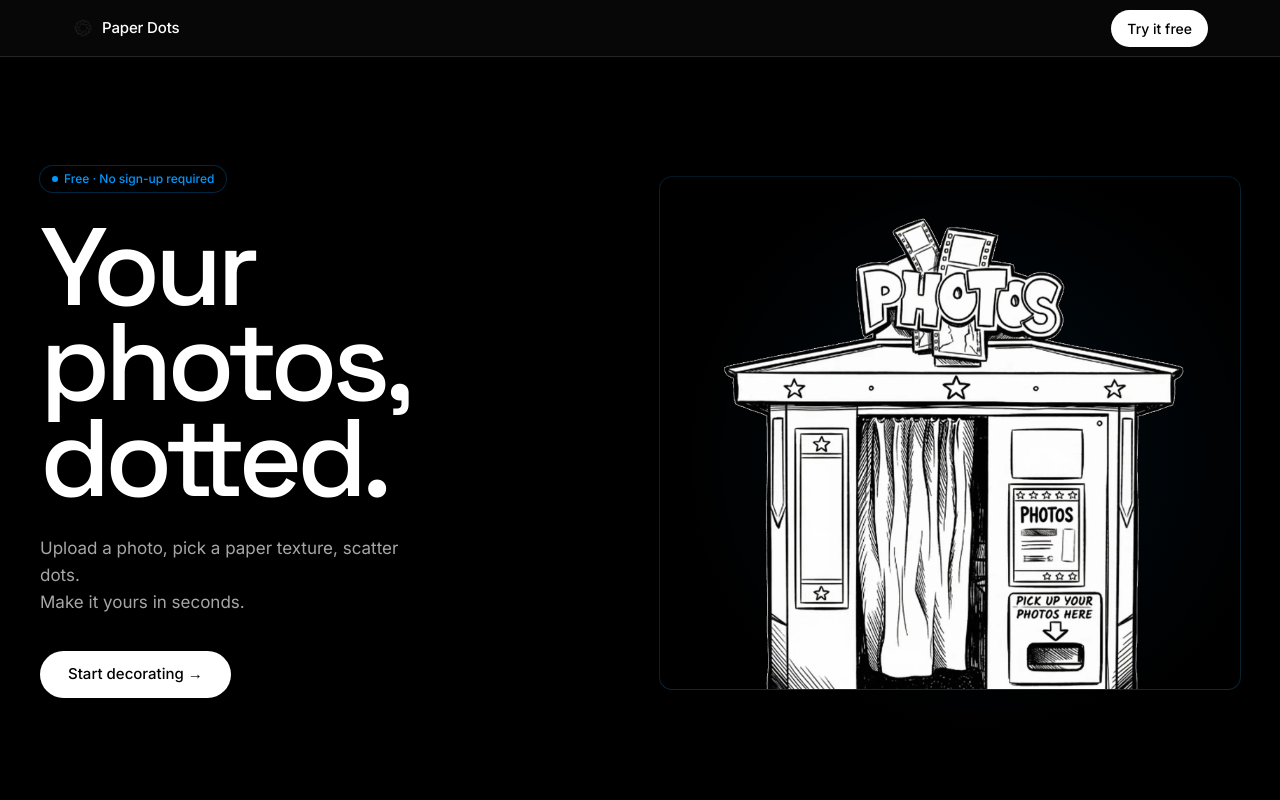
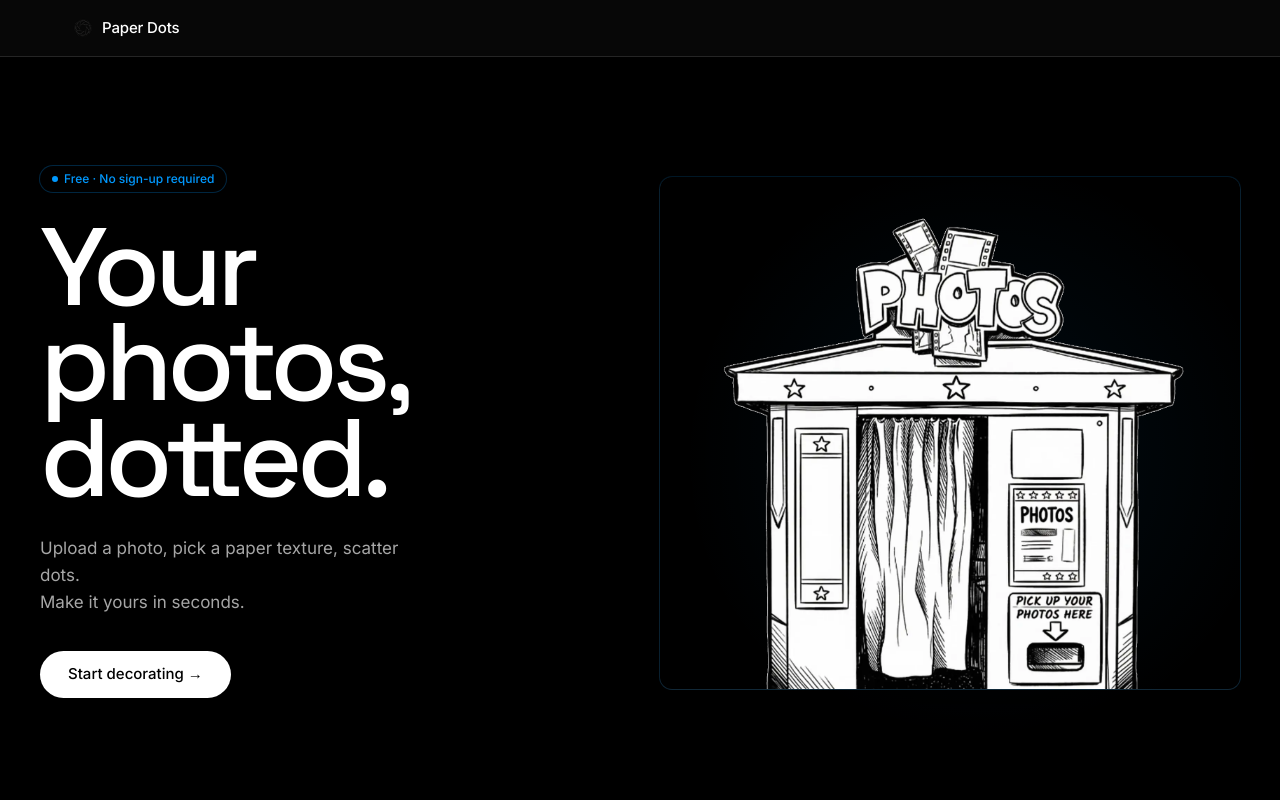
Before and after one commit to qwe2820435o2/paper-dots, a Next.js app in the folder paper-dots-frontend/: page / in a window 1280 px wide. Shown: the top 800 px of the page. Built offline with nearby package versions, Linux system fonts and the light colour scheme; no server answers; a web font is replaced by a local one.

Commit message:
docs(design): 去除try it free

```diff
--- a/paper-dots-frontend/src/components/layout/Header.tsx
+++ b/paper-dots-frontend/src/components/layout/Header.tsx
@@ -1,10 +1,7 @@
-"use client";
 import Link from "next/link";
 import Image from "next/image";
-import { useRouter } from "next/navigation";
 
 export default function Header() {
-  const router = useRouter();
 
   return (
     <header className="sticky top-0 z-50 bg-[#080808]/90 backdrop-blur-md border-b border-white/[0.12]">
@@ -20,13 +17,6 @@ export default function Header() {
             </span>
           </Link>
 
-          <button
-            onClick={() => router.push("/decorate")}
-            className="text-black text-[14px] font-medium px-4 py-2 rounded-[100px] bg-white transition-opacity hover:opacity-80 active:opacity-60 cursor-pointer"
-            style={{ fontFamily: "var(--font-inter), system-ui, sans-serif" }}
-          >
-            Try it free
-          </button>
         </div>
       </div>
     </header>
```
